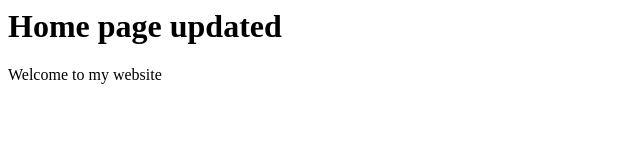
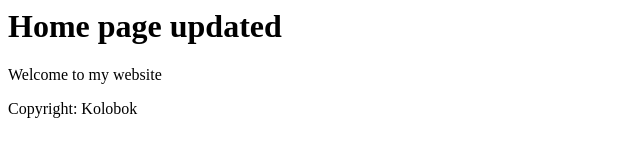
Before and after one commit to kolobok-travoed/demo, a plain HTML site: page index.html in a window 1280 px wide. Shown: the whole page, without its empty margins (0-640 px from the left). Drawn offline with Linux system fonts and the light colour scheme.

Commit message:
Learning to work together

```diff
--- a/index.html
+++ b/index.html
@@ -5,5 +5,6 @@
     <body>
         <h1>Home page updated</h1>
         <p>Welcome to my website</p>
+	<p>Copyright: Kolobok</p>
     </body>
 </html>
```
